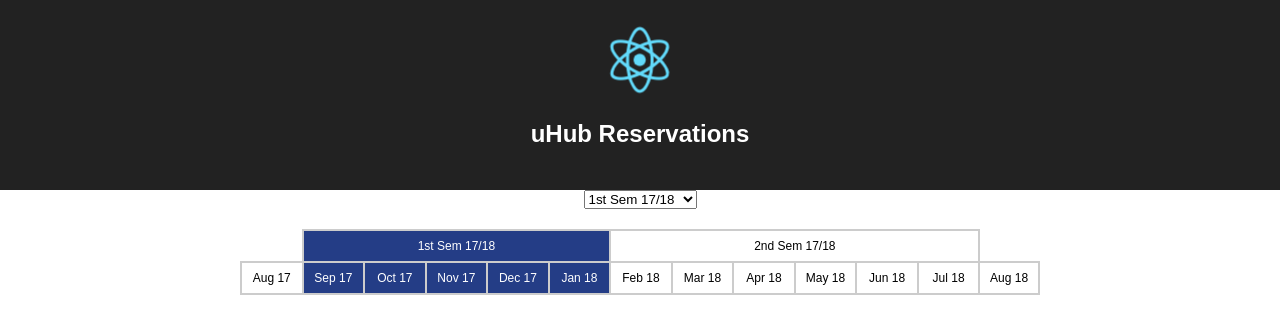
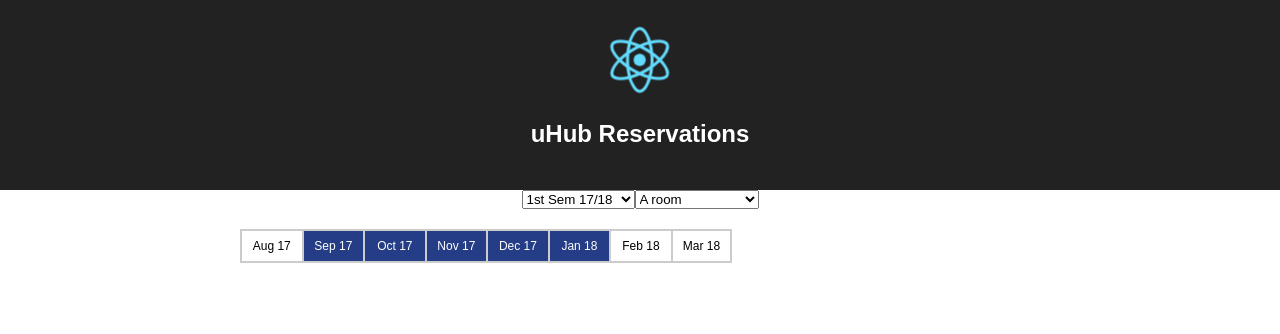
Before and after one commit to Quicksaver/uhub-reservations, a React (Create React App) app: page / in a window 1280 px wide. Shown: the top 334 px of the page. Built offline with nearby package versions, Linux system fonts and the light colour scheme.

Commit message:
build widget based on final specs

```diff
--- a/package.json
+++ b/package.json
@@ -5,7 +5,6 @@
   "dependencies": {
     "node-sass-chokidar": "^0.0.3",
     "npm-run-all": "^4.1.1",
-    "prop-types": "^15.6.0",
     "react": "^16.0.0",
     "react-dom": "^16.0.0",
     "react-scripts": "1.0.15"
--- a/src/App.js
+++ b/src/App.js
@@ -4,76 +4,52 @@ import './App.css';
 
 import DatePicker from './DatePicker';
 
-const dates = {
+// Periods come from the dropdown selector, which provides
+// an index value to a pre-build collection of periods.
+window._periods = {
+  0: {
+    startMonth: '9-2017',
+    endMonth: '1-2018',
+    before: 0,
+    after: 0,
+    minimum: 3
+  },
   1: {
-    period: {
-      startYear: 2017,
-      endYear: 2018,
-      semester: 1
-    },
-    availability: {
-      '8 sy': true,
-      '9 sy': true,
-      '10 sy': true,
-      '11 sy': true,
-      '12 sy': true,
-      '1 ey': true,
-      '2 ey': true,
-      '3 ey': true,
-      '4 ey': true,
-      '5 ey': true,
-      '6 ey': true,
-      '7 ey': true,
-      '8 ey': true
-    }
+    startMonth: '2-2018',
+    endMonth: '7-2018',
+    minimum: 4
   },
   2: {
-    period: {
-      startYear: 2017,
-      endYear: 2018,
-      semester: 2
-    },
-    availability: {
-      '10 sy': true,
-      '11 sy': true,
-      '12 sy': true,
-      '1 ey': true,
-      '2 ey': true,
-      '3 ey': true,
-      '4 ey': true,
-      '5 ey': true,
-      '6 ey': true,
-      '7 ey': true,
-      '8 ey': true
-    }
+    startMonth: '9-2017',
+    endMonth: '7-2018',
+    minimum: 9
   },
   3: {
-    period: {
-      startYear: 2018,
-      endYear: 2019,
-      semester: 1
-    },
-    availability: {
-      '10 sy': true,
-      '11 sy': true,
-      '12 sy': true,
-      '1 ey': true
-    }
-  },
-  4: {
-    period: {
-      startYear: 2018,
-      endYear: 2019,
-      semester: 2
-    },
-    availability: {
-      '3 ey': true,
-      '4 ey': true,
-      '5 ey': true,
-      '6 ey': true
-    }
+    startMonth: '8-2018',
+    endMonth: '8-2018',
+    minimum: 1
   }
 };
+
+// "before" and "after" are extra months that don't count towards the minimum
+window._typologies = {
+  0: {
+    beforeMonths: 1,
+    afterMonths: 2
+  },
+  1: {
+    beforeMonths: 0,
+    afterMonths: 0
+  },
+  2: {
+    beforeMonths: 0,
+    afterMonths: 1
+  },
+  3: {
+    beforeMonths: 1,
+    afterMonths: 1
+  }
+}
 
 class App extends Component {
   constructor(props) {
@@ -82,17 +58,20 @@ class App extends Component {
     this.state = {
       date: 1
     };
-
-    this.changeDate = this.changeDate.bind(this);
   }
 
-  changeDate(event) {
-    this.setState({ date: event.target.value });
+  changeDates(event) {
+    let newEvent = new CustomEvent('updatedPeriodTypology', {
+      bubbles: true,
+      detail: {
+        periodId: parseInt(document.getElementById('selector_period').value, 0),
+        typologyId: parseInt(document.getElementById('selector_typology').value, 0)
+      }
+    });
+    event.target.dispatchEvent(newEvent);
   }
 
   render() {
-    const { period, availability } = dates[this.state.date];
-
     return (
       <div className="App">
         <header className="App-header">
@@ -100,17 +79,27 @@ class App extends Component {
           <h1 className="App-title">uHub Reservations</h1>
         </header>
 
-        <select onChange={this.changeDate} value={this.state.date}>
-          <option value="1">1st Sem 17/18</option>
-          <option value="2">2nd Sem 17/18</option>
-          <option value="3">1st Sem 18/19</option>
-          <option value="4">2nd Sem 18/19</option>
+        <select id="selector_period"
+          onChange={this.changeDates}
+          defaultValue="0">
+
+          <option value="0">1st Sem 17/18</option>
+          <option value="1">2nd Sem 17/18</option>
+          <option value="2">Year 18/19</option>
+          <option value="3">Summer 18</option>
         </select>
 
-        <DatePicker
-          period={period}
-          availability={availability}
-        />
+        <select id="selector_typology"
+          onChange={this.changeDates}
+          defaultValue="0">
+
+          <option value="0">A room</option>
+          <option value="1">Another room</option>
+          <option value="2">Yet another room</option>
+          <option value="3">Roomy room</option>
+        </select>
+
+        <DatePicker />
       </div>
     );
   }
--- a/src/DatePicker/index.js
+++ b/src/DatePicker/index.js
@@ -1,21 +1,5 @@
 import React, { Component } from 'react';
-import PropTypes from 'prop-types';
 import './style.css';
-
-// The months listed in the DatePicker widget;
-//  sy: start year
-//  ey: end year
-const months = [
-  '8 sy', '9 sy', '10 sy', '11 sy', '12 sy',
-  '1 ey', '2 ey', '3 ey', '4 ey', '5 ey', '6 ey', '7 ey', '8 ey'
-];
-const semesters = {
-  1: [ '9 sy', '10 sy', '11 sy', '12 sy', '1 ey' ],
-  2: [ '2 ey', '3 ey', '4 ey', '5 ey', '6 ey', '7 ey' ]
-};
-
-// The minimum months required in a date selection.
-const minimumMonths = 4;
 
 class DatePicker extends Component {
   // Store an initial state for selected dates when the component is first initialized.
@@ -27,108 +11,129 @@ class DatePicker extends Component {
     this.onClickMonth = this.onClickMonth.bind(this);
 
     // Store an initial state for selected dates when the component is first initialized.
-    this.state = { ...props };
-    this.state.selected = this.getDatesFromSemester();
+    this.state = null;
 
-    console.log({ when: 'constructor', start: this.state.selected.start.date, end: this.state.selected.end.date });
+    // Listen for changes in typology or period selection.
+    window.addEventListener('updatedPeriodTypology', this);
+
+    // Build a default widget, assuming a selection of the first existing period and typology.
+    this.getDates({});
   }
 
-  // Update the internal state with the appropriate dates when picking another semester.
-  componentWillReceiveProps(nextProps) {
-    this.setState(nextProps, () => {
-      let selected = this.getDatesFromSemester();
-      this.setState({ selected }, () => {
-        console.log({ when: 'componentWillReceiveProps', start: selected.start.date, end: selected.end.date });
+  handleEvent(e) {
+    switch (e.type) {
+      // A selection/change was made in either the typology or the period selectors.
+      // We should update our data accordingly.
+      case 'updatedPeriodTypology':
+        this.getDates(e.detail);
+        break;
+
+      default:
+        break;
+    }
+  }
+
+  // Get period data based on the selection made; if none is selected assume the first that exists
+  // (one should always be selected though).
+  getPeriod(id) {
+    return new Promise((resolve, reject) => {
+      resolve({
+        periodId: id || 0,
+        period: window._periods[id || 0]
       });
     });
   }
 
-  // Gets the month availabilities in a normalized object, or the availability of the supplied month.
-  getAvailability(month) {
-    let availability = {};
-    for(let m in this.state.availability) {
-      availability[this.normalizeMonth(m)] = this.state.availability[m];
-    }
-    if(month) {
-      return !!availability[this.normalizeMonth(month)];
-    }
-    return availability;
+  // Get typology data based on the selection made; if none is selected assume the first that exists
+  // (one should always be selected though).
+  getTypology(id) {
+    return new Promise((resolve, reject) => {
+      resolve({
+        typologyId: id || 0,
+        extras: window._typologies[id || 0]
+      });
+    });
   }
 
-  // Get the appropriate start and end dates from a picked semester;
-  // it checks for the availability of the semester's months and picks the closest ones possible.
-  getDatesFromSemester() {
-    let availability = this.getAvailability();
-    let period = semesters[this.state.period.semester];
+  // Get the initial selected dates based on the period and typology selection.
+  getDates(detail) {
+    Promise.all([
+      this.getPeriod(detail.periodId),
+      this.getTypology(detail.typologyId)
+    ]).then((res) => {
+      const state = Object.assign({}, res[0], res[1]);
+      if (!this.state || this.state.periodId !== state.periodId || this.state.typologyId !== state.typologyId) {
+        state.selected = {
+          start: state.period.startMonth,
+          end: state.period.endMonth
+        };
+        this.setState(state, () => {
+          const months = this.availableMonths();
+          const nodes = document.querySelectorAll('.datepicker-month');
+          nodes.forEach(function(target) {
+            if (months.indexOf(target.id) > -1) {
+              target.classList.add('selected');
+            } else {
+              target.classList.remove('selected');
+            }
+          });
 
-    let startI = 0;
-    while(!availability[this.normalizeMonth(period[startI])] && startI < period.length) {
-      startI++;
-    }
-
-    let endI = period.length -1;
-    while(!availability[this.normalizeMonth(period[endI])] && endI >= 0) {
-      endI--;
-    }
-
-    return {
-      start: {
-        i: months.indexOf(period[startI]),
-        month: period[startI],
-        date: this.normalizeMonth(period[startI], 'start')
-      },
-      end: {
-        i: months.indexOf(period[endI]),
-        month: period[endI],
-        date: this.normalizeMonth(period[endI], 'end')
+          this.getDatesFromSelection();
+        });
       }
-    };
+    });
   }
 
   // Get the start and end dates from the widget month selection.
   getDatesFromSelection() {
-    let nodes = document.querySelectorAll(".datepicker-month.selected");
-    let start = months.indexOf(nodes[0].id);
-    let end = months.indexOf(nodes[0].id);
-    nodes.forEach((node) => {
-      let i = months.indexOf(node.id);
-      if(i < start) {
-        start = i;
-      } else if(i > end) {
-        end = i;
-      }
-    });
+    const months = this.availableMonths(true);
+    if (!months.length) {
+      return;
+    }
 
-    return {
-      start: {
-        i: start,
-        month: months[start],
-        date: this.normalizeMonth(months[start], 'start')
-      },
-      end: {
-        i: end,
-        month: months[end],
-        date: this.normalizeMonth(months[end], 'end')
-      }
+    const nodes = document.querySelectorAll(".datepicker-month.selected");
+    const start = months.indexOf(nodes[0].id);
+    const end = months.indexOf(nodes[nodes.length -1].id);
+
+    const selected = {
+      start: months[start],
+      end: months[end]
     };
+
+    if(!this.state || !this.state.selected || selected.start !== this.state.selected.start || selected.end !== this.state.selected.end) {
+      this.setState({ selected }, () => {
+        this.publishPickedDates();
+      });
+    }
+    else {
+      this.publishPickedDates();
+    }
   }
 
-  // Turns "8-ey" and "8-2018" to "Aug 18"; can also return the final strings to submit as "1-8-2018" or "31-8-2018".
+  // Save the dates picked, given the typology and period selection, in a property of the window,
+  // so it can be accessed directly when submitting the data.
+  publishPickedDates() {
+    window._datesPicked = {
+      start: this.normalizeMonth(this.state.selected.start, 'start'),
+      end: this.normalizeMonth(this.state.selected.end, 'end'),
+      periodId: this.state.periodId,
+      typologyId: this.state.typologyId
+    };
+    console.log(window._datesPicked);
+  }
+
+  // Turns "8-2018" to "Aug 18"; can also return the final strings to submit as "1-8-2018" or "31-8-2018".
   normalizeMonth(month, fulldate) {
     switch(fulldate) {
       case 'start': {
         return "1-" + month
-          .replace(" ", "-")
-          .replace("sy", this.state.period.startYear)
-          .replace("ey", this.state.period.endYear);
+          .replace(" ", "-");
       }
 
       case 'end': {
         let day;
-        let date = month.split(" ");
-        let year = date[1]
-          .replace("sy", this.state.period.startYear)
-          .replace("ey", this.state.period.endYear);
+        let date = month.split("-");
+        let year = date[1];
 
         switch(date[0]) {
           case "4":
@@ -152,6 +157,7 @@ class DatePicker extends Component {
 
       default:
         return month
+          .replace("-", " ")
           .replace("10 ", "Oct ")
           .replace("11 ", "Nov ")
           .replace("12 ", "Dec ")
@@ -164,9 +170,7 @@ class DatePicker extends Component {
           .replace("7 ", "Jul ")
           .replace("8 ", "Aug ")
           .replace("9 ", "Sep ")
-          .replace(" 20", "")
-          .replace("sy", this.state.period.startYear.toString().substr(-2))
-          .replace("ey", this.state.period.endYear.toString().substr(-2));
+          .replace(" 20", " ");
     }
   }
 
@@ -203,18 +207,15 @@ class DatePicker extends Component {
     });
 
     // Update the internal state with the newly un/selected months, if any.
-    let selected = this.getDatesFromSelection();
-    if(selected.start.month !== this.state.selected.start.month || selected.end.month !== this.state.selected.end.month) {
-      this.setState({ selected }, () => {
-        console.log({ when: 'onClickMonth', start: selected.start.date, end: selected.end.date });
-      });
-    }
+    this.getDatesFromSelection();
   }
 
   // Returns an array of nodes for the actionable months.
   actionableMonths(target) {
+    const months = this.availableMonths(true);
+    const period = this.availableMonths();
+
     let month = target.id;
-    let period = semesters[this.state.period.semester];
     let cutoff = (period.length /2) + months.indexOf(period[0]);
     let i = months.indexOf(month);
 
@@ -225,8 +226,9 @@ class DatePicker extends Component {
       if(i < cutoff) {
 
         // ...needs to leave the minimum amount of months still selected.
-        if(this.state.selected.end.i - i >= minimumMonths) {
-          return months.slice(this.state.selected.start.i, i +1).map((m) => document.getElementById(m));
+        let minEndI = Math.min(months.indexOf(this.state.period.endMonth), months.indexOf(this.state.selected.end));
+        if(period.indexOf(month) === -1 || minEndI - i >= this.state.period.minimum) {
+          return months.slice(months.indexOf(this.state.selected.start), i +1).map((m) => document.getElementById(m));
         }
       }
 
@@ -234,8 +236,9 @@ class DatePicker extends Component {
       else {
 
         // ...needs to leave the minimum amount of months still selected.
-        if(i - this.state.selected.start.i >= minimumMonths) {
-          return months.slice(i, this.state.selected.end.i +1).map((m) => document.getElementById(m));
+        let maxStartI = Math.max(months.indexOf(this.state.period.startMonth), months.indexOf(this.state.selected.start));
+        if(period.indexOf(month) === -1 || i - maxStartI >= this.state.period.minimum) {
+          return months.slice(i, months.indexOf(this.state.selected.end) +1).map((m) => document.getElementById(m));
         }
       }
     }
@@ -243,18 +246,14 @@ class DatePicker extends Component {
     // When trying to select a month...
     else {
 
-      // ..., which needs to be available,...
-      if(this.getAvailability(month)) {
+      // ...within the early period of the chosen semester.
+      if(i < cutoff) {
+        return months.slice(i, months.indexOf(this.state.selected.start)).map((m) => document.getElementById(m));
+      }
 
-        // ...within the early period of the chosen semester.
-        if(i < cutoff) {
-          return months.slice(i, this.state.selected.start.i).map((m) => document.getElementById(m));
-        }
-
-        // ...within the late period of the chosen semester.
-        else {
-          return months.slice(this.state.selected.end.i +1, i +1).map((m) => document.getElementById(m));
-        }
+      // ...within the late period of the chosen semester.
+      else {
+        return months.slice(months.indexOf(this.state.selected.end) +1, i +1).map((m) => document.getElementById(m));
       }
     }
 
@@ -262,28 +261,69 @@ class DatePicker extends Component {
     return [];
   }
 
+  // Returns a list of what months are available for booking in the current period.
+  // If extras is true, it will append extra months to that list according to their availability given by the typology selection.
+  availableMonths(extras) {
+    if (!this.state || !this.state.period) {
+      return [];
+    }
+
+    let startMonth = this.state.period.startMonth.split("-").map(function(x) { return parseInt(x, 10); });
+    let endMonth = this.state.period.endMonth.split("-").map(function(x) { return parseInt(x, 10); });
+
+    let start = startMonth.slice();
+    let end = endMonth.slice();
+
+    // Add extra months before and after the period.
+    if (extras && this.state.extras) {
+      if (this.state.extras.beforeMonths) {
+        for (let i = 0; i < this.state.extras.beforeMonths; i++) {
+          this.loopMonth(start, true);
+        }
+      }
+      if (this.state.extras.afterMonths) {
+        for (let i = 0; i < this.state.extras.afterMonths; i++) {
+          this.loopMonth(end);
+        }
+      }
+    }
+
+    // Add all the months to be shown.
+    let current = start.slice();
+    const months = [];
+    while (true) {
+      months.push(current.join("-"));
+      if (current[0] === end[0] && current[1] === end[1]) {
+        break;
+      }
+      this.loopMonth(current);
+    }
+    return months;
+  }
+
+  // Goes back or forward a month relative to the given month.
+  loopMonth(month, backward) {
+    if (backward) {
+      month[0]--;
+      if (month[0] < 1) {
+        month[0] = 12;
+        month[1]--;
+      }
+    }
+    else {
+      month[0]++;
+      if (month[0] > 12) {
+        month[0] = 1;
+        month[1]++;
+      }
+    }
+  }
+
   // Render functions, everything related to actually showing the widget on the page.
 
-  renderSemester(semester) {
-    let className = "datepicker-semester";
-    if(this.state.period.semester.toString() === semester.toString()) {
-      className += " selected";
-    }
-
-    let startYear = this.state.period.startYear.toString().substr(-2);
-    let endYear = this.state.period.endYear.toString().substr(-2);
-    let sem = (semester.toString() === "1") ? "1st" : "2nd";
-    let str = sem + " Sem " + startYear + "/" + endYear;
-
-    return (<div key={semester} className={className}>{str}</div>);
-  }
-
-  renderMonth(month, i) {
+  renderMonth(month, period) {
     let className = "datepicker-month";
-    if(!this.state.availability[month]) {
-      className += " disabled";
-    }
-    if(i >= this.state.selected.start.i && i <= this.state.selected.end.i) {
+    if(period.indexOf(month) > -1) {
       className += " selected";
     }
 
@@ -302,26 +342,17 @@ class DatePicker extends Component {
   }
 
   render() {
+    const months = this.availableMonths(true);
+    const period = this.availableMonths();
+
     return (
       <div className="datepicker">
-        <div className="datepicker-semesters">
-          {[1,2].map((semester) => this.renderSemester(semester))}
-        </div>
         <div className="datepicker-months">
-          {months.map((month, i) => this.renderMonth(month, i))}
+          {months.map((month) => this.renderMonth(month, period))}
         </div>
       </div>
     );
   }
 }
 
-DatePicker.propTypes = {
-  period: PropTypes.shape({
-    startYear: PropTypes.number.isRequired, // 2017
-    endYear: PropTypes.number.isRequired,   // 2018
-    semester: PropTypes.number.isRequired   // 1
-  }).isRequired,
-  availability: PropTypes.shape(Object.assign(...months.map((m) => ({ [m]: PropTypes.bool })))).isRequired
-};
-
 export default DatePicker;
--- a/src/DatePicker/style.scss
+++ b/src/DatePicker/style.scss
@@ -2,48 +2,6 @@
   font-size: 0.75em;
   margin: 20px auto;
   max-width: 800px;
-
-  .datepicker-semesters {
-    display: flex;
-
-    &::before,
-    &::after {
-      content: "";
-      display: inline-block;
-      width: calc(100% / 13);
-    }
-
-    &::after {
-      box-sizing: border-box;
-      border-left: 2px solid #ccc;
-    }
-
-    .datepicker-semester {
-      border-top: 2px solid #ccc;
-      border-left: 2px solid #ccc;
-      border-bottom: 0;
-      box-sizing: border-box;
-      cursor: default;
-      display: inline-block;
-      padding-top: 8px;
-      padding-bottom: 8px;
-      width: calc(100% / 13 * 5);
-
-      &:last-child {
-        width: calc(100% / 13 * 6);
-      }
-
-      &.selected {
-        background-color: rgb(36,61,134);
-        color: rgb(255,255,255);
-      }
-
-      &.disabled {
-        color: #ccc;
-        opacity: 0.75;
-      }
-    }
-  }
 
   .datepicker-months {
     display: flex;
```
